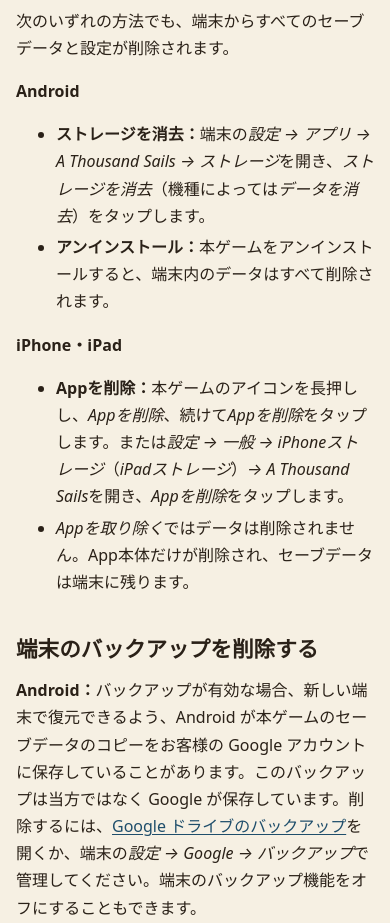
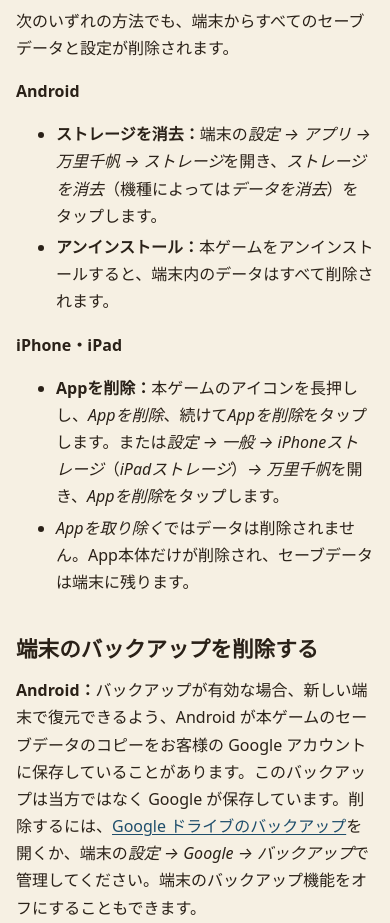
Before and after one commit to minggamecn/sea-site, a plain HTML site: page docs/ja/delete-data.html in a window 390 px wide. Shown: the part 862-1785 px from the top of the page. Drawn offline with Linux system fonts and the light colour scheme.

Commit message:
Name the app 万里千帆 in the Japanese settings paths, as the phone shows it
Co-Authored-By: Claude Opus 5.5 <noreply@anthropic.com>

```diff
--- a/docs/ja/delete-data.html
+++ b/docs/ja/delete-data.html
@@ -57,12 +57,12 @@
 <p>次のいずれの方法でも、端末からすべてのセーブデータと設定が削除されます。</p>
 <p><strong>Android</strong></p>
 <ul>
-  <li><strong>ストレージを消去：</strong>端末の<em>設定 → アプリ → A Thousand Sails → ストレージ</em>を開き、<em>ストレージを消去</em>（機種によっては<em>データを消去</em>）をタップします。</li>
+  <li><strong>ストレージを消去：</strong>端末の<em>設定 → アプリ → 万里千帆 → ストレージ</em>を開き、<em>ストレージを消去</em>（機種によっては<em>データを消去</em>）をタップします。</li>
   <li><strong>アンインストール：</strong>本ゲームをアンインストールすると、端末内のデータはすべて削除されます。</li>
 </ul>
 <p><strong>iPhone・iPad</strong></p>
 <ul>
-  <li><strong>Appを削除：</strong>本ゲームのアイコンを長押しし、<em>Appを削除</em>、続けて<em>Appを削除</em>をタップします。または<em>設定 → 一般 → iPhoneストレージ</em>（<em>iPadストレージ</em>）<em>→ A Thousand Sails</em>を開き、<em>Appを削除</em>をタップします。</li>
+  <li><strong>Appを削除：</strong>本ゲームのアイコンを長押しし、<em>Appを削除</em>、続けて<em>Appを削除</em>をタップします。または<em>設定 → 一般 → iPhoneストレージ</em>（<em>iPadストレージ</em>）<em>→ 万里千帆</em>を開き、<em>Appを削除</em>をタップします。</li>
   <li><em>Appを取り除く</em>ではデータは削除されません。App本体だけが削除され、セーブデータは端末に残ります。</li>
 </ul>
 
```
Also changed, not shown: src/ja/delete-data.html (+2 -2 lines).
